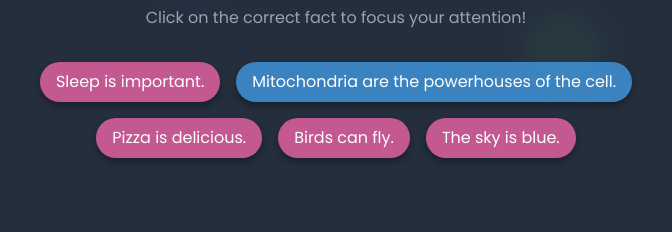
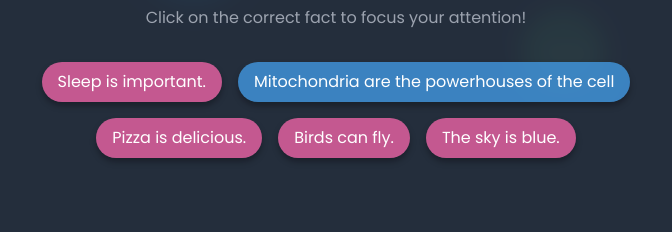
Before and after one commit to rrgmd/teachingandlearning, a plain HTML site: page index.html in a window 1280 px wide. Shown: the part 303-535 px from the top of the page, 304-976 px from the left. Drawn offline with nearby package versions, Linux system fonts and the light colour scheme; placeholder pictures from the web are drawn by us.

Commit message:
Update index.html

```diff
--- a/index.html
+++ b/index.html
@@ -150,7 +150,7 @@
     <script>
         const game = {
             currentStep: 0,
-            fact: "Mitochondria are the powerhouses of the cell.",
+            fact: "Mitochondria are the powerhouses of the cell",
             distractions: [
                 "The sky is blue.",
                 "Pizza is delicious.",
```
